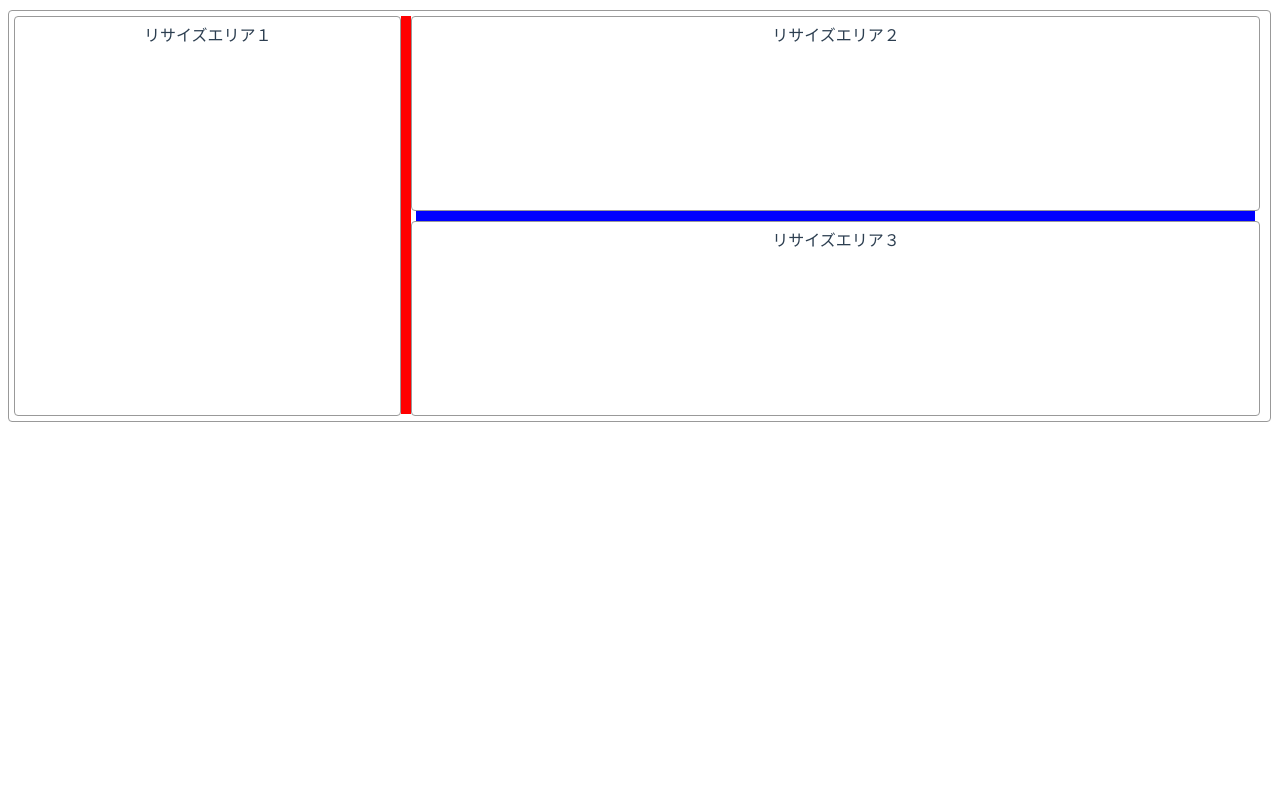
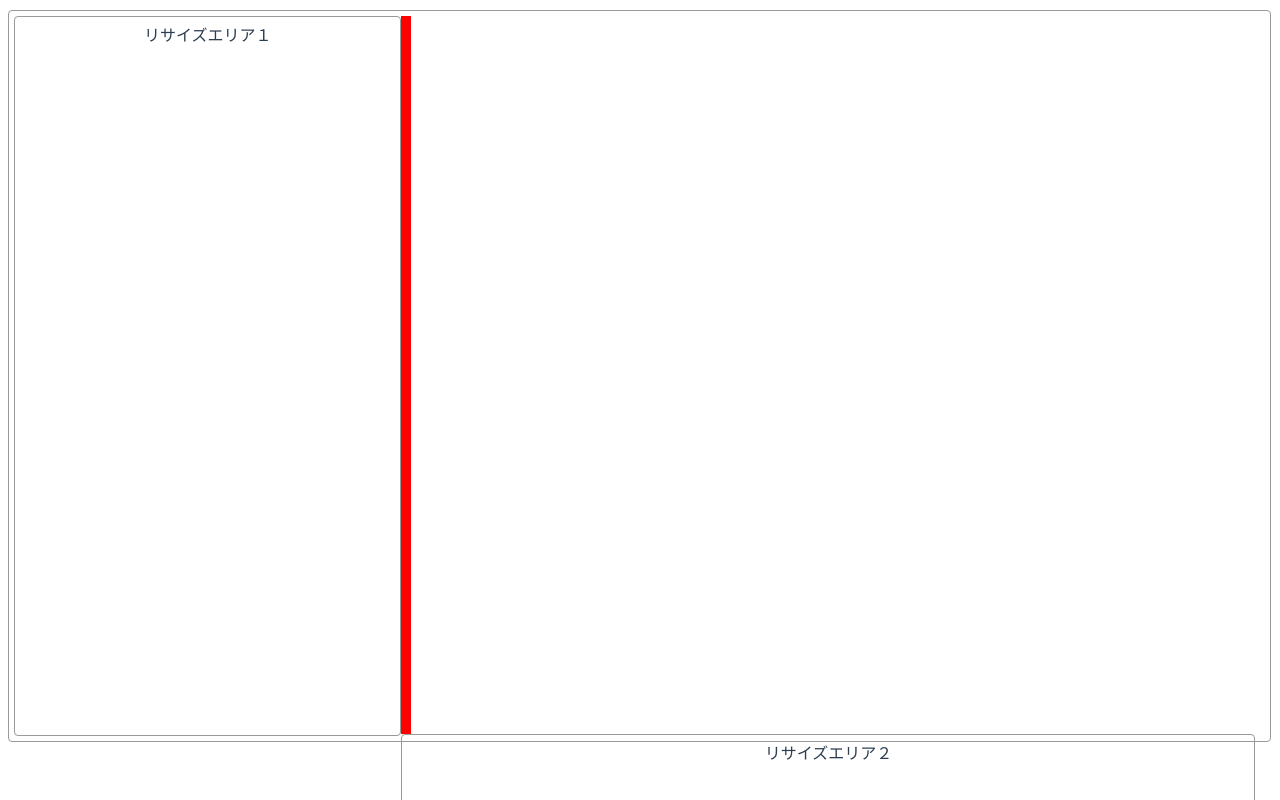
Before and after one commit to Shikataramuno/resizable-div-layout, a Vue app: page / in a window 1280 px wide. Shown: the top 800 px of the page. Built offline with nearby package versions, Linux system fonts and the light colour scheme.

Commit message:
画面サイズに合わせた初期値の調整

```diff
--- a/src/components/ResizableDivView.vue
+++ b/src/components/ResizableDivView.vue
@@ -79,7 +79,8 @@ export default class ResizableDivView extends Vue {
       + el1Width
       + (this.border + this.padding) // element1
       + resizerX.offsetWidth // resizerX
-      + rightElement.offsetWidth; // rightElement
+      + rightElement.offsetWidth // rightElement
+      + 1;
     resizeArea.style.width = resizeAreaWidth + 'px';
   }
   // 縦方向のリサイズ
@@ -127,13 +128,33 @@ export default class ResizableDivView extends Vue {
     const element1: HTMLDivElement = this.$refs.element1;
     const resizerX: HTMLDivElement = this.$refs.resizerX;
     const rightElements: HTMLDivElement = this.$refs.rightElements;
+    const element2: HTMLDivElement = this.$refs.element2;
+    const resizerY: HTMLDivElement = this.$refs.resizerY;
+    const element3: HTMLDivElement = this.$refs.element3;
+
     const width: number =
-      (resizeArea.offsetWidth - this.padding) -
-      (element1.offsetWidth - 2 * this.margin) -
-      resizerX.offsetWidth
+      resizeArea.offsetWidth
+      - element1.offsetWidth
+      - resizerX.offsetWidth
       - 2 * (this.border + this.padding);
+    rightElements.style.width = width + 'px';
 
-    rightElements.style.width = width + 'px';
+    const height: number =
+      resizeArea.offsetHeight
+      - 2 * (this.border + this.padding)
+      - 2 * (this.border + this.padding);
+    element1.style.height = height + 'px';
+    resizerX.style.height = height + 'px';
+
+    const rightElementsHeight: number =
+      resizeArea.offsetHeight
+      - 2 * (this.border + this.padding);
+    rightElements.style.height = rightElementsHeight + 'px';
+    const innerElementHeight: number =
+      (rightElementsHeight - resizerY.offsetHeight) / 2 -
+      2 * (this.border + this.padding);
+    element2.style.height = innerElementHeight + 'px';
+    element3.style.height = innerElementHeight + 'px';
   }
 }
 </script>
@@ -147,18 +168,15 @@ export default class ResizableDivView extends Vue {
 }
 #resizeArea {
   width: 99%;
-  height: 400px;
-  /* overflow-x: auto;*/
+  height: 90vh;
 }
 /* */
 #element1 {
   width: 30%;
-  height: 388px;
   float: left;
 }
 #resizerX {
   width: 10px;
-  height: 388px;
   float: left;
   margin: 0px 0px;
   padding: 5px 0px;
@@ -166,20 +184,12 @@ export default class ResizableDivView extends Vue {
 }
 /* */
 #rightElements {
-  /* width: 600px; */
-  height: 400px;
   float: left;
   overflow: auto;
-}
-#element2 {
-  height: 183px;
 }
 #resizerY {
   height: 10px;
   margin: 0px 5px;
   cursor: n-resize;
 }
-#element3 {
-  height: 183px;
-}
 </style>
```
